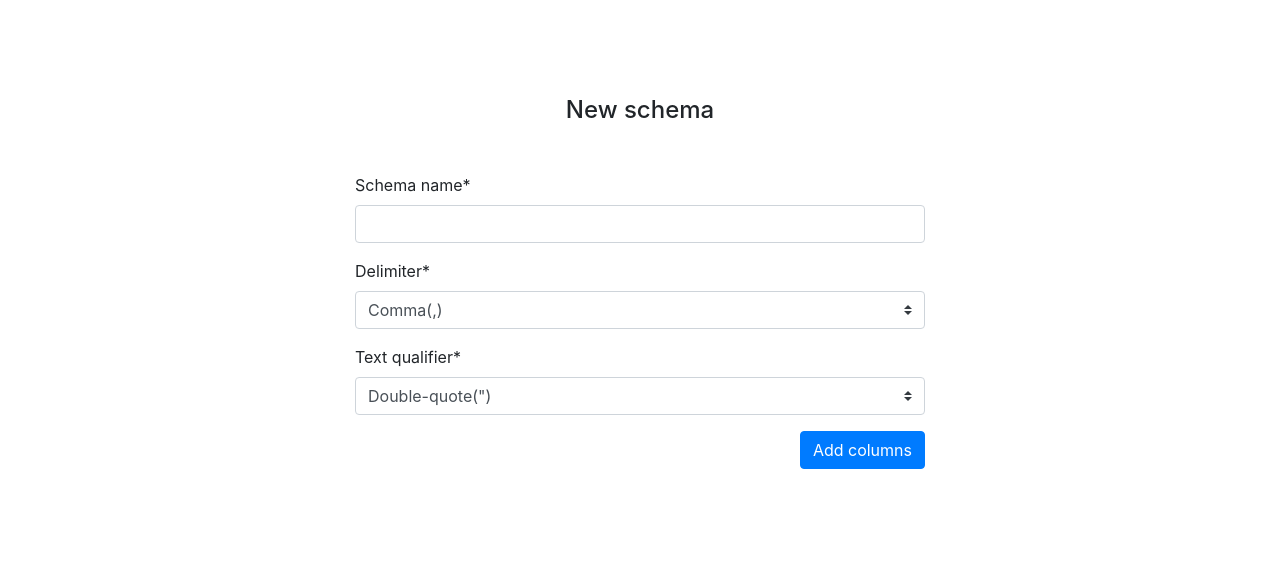
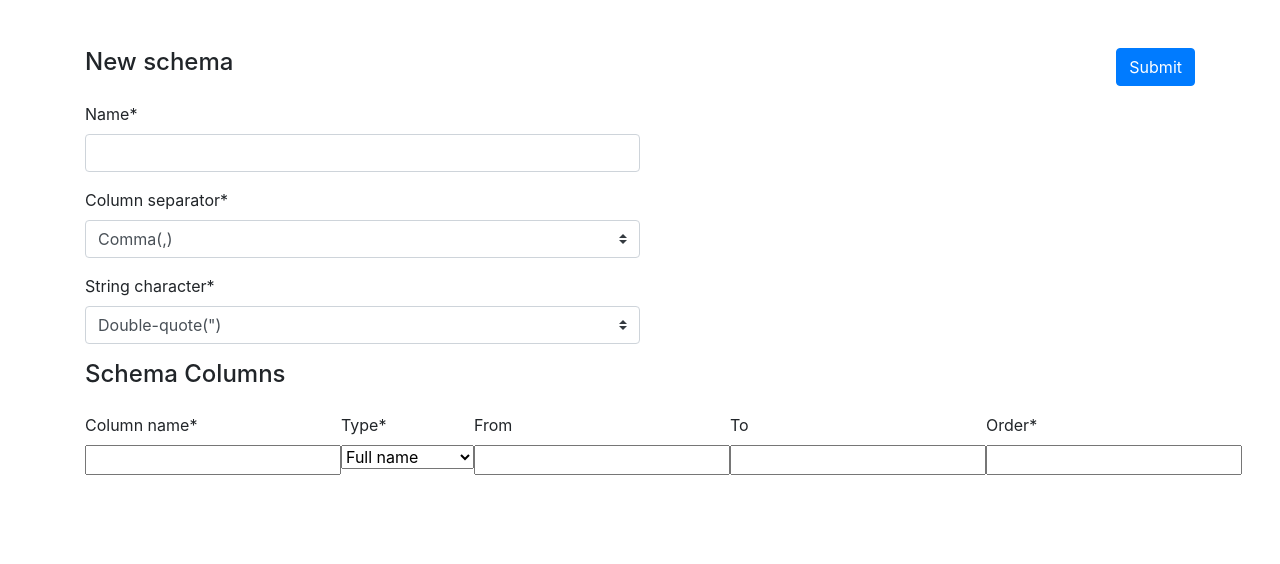
Before and after one commit to Dima12334/planeks_csv, a Django app: page /create_schema/ in a window 1280 px wide. Shown: the part 72-636 px from the top of the page. Run offline with Django 4.2, Linux system fonts and the light colour scheme; the visitor is signed in with stand-in values (Sample User, id 1); some libraries are stand-ins or nearby versions.

Commit message:
Bug fixes: fixed Schema creation (without adding or removing columns)

```diff
--- a/fake_csv/forms.py
+++ b/fake_csv/forms.py
@@ -14,15 +14,13 @@ class SchemaForm(forms.ModelForm):
         fields = ('name', 'column_separator', 'string_character')
 
     def __init__(self, *args, **kwargs):
-        self.is_add = kwargs.pop('is_add', False)
         super(SchemaForm, self).__init__(*args, **kwargs)
         self.helper = FormHelper()
         self.helper.label_class = 'd-flex justify-content-left'
         self.helper.layout = Layout(
-            'name',
-            'column_separator',
-            'string_character',
-            Submit('submit', 'Add columns' if self.is_add else 'Edit columns', css_class='btn btn-primary')
+            Field('name', css_class='w-50'),
+            Field('column_separator', css_class='w-50'),
+            Field('string_character', css_class='w-50')
         )
 
 
@@ -34,71 +32,21 @@ class ColumnForm(forms.ModelForm):
         fields = ('name', 'type', 'from_value', 'to_value', 'order')
 
     def __init__(self, *args, **kwargs):
-        self.is_add = kwargs.pop('is_add', False)
         super().__init__(*args, **kwargs)
-        self.helper = FormHelper()
-        self.helper.label_class = 'd-flex justify-content-left mx-1'
-        self.helper.field_class = 'mx-1'
+        # self.helper = FormHelper()
+        # self.helper.label_class = 'd-flex justify-content-left mx-1'
+        # self.helper.field_class = 'mx-1'
         self.fields['from_value'].disabled = False
         self.fields['to_value'].disabled = False
-        self.helper.layout = Layout(
-            Row(
-                Field('name'),
-                Field('type'),
-                Field('from_value'),
-                Field('to_value'),
-                Field('order'),
-            ),
-            Submit('submit', 'Add column' if self.is_add else 'Edit column', css_class='btn btn-primary')
-        )
+        # self.helper.layout = Layout(
+        #     Row(
+        #         Field('name'),
+        #         Field('type'),
+        #         Field('from_value'),
+        #         Field('to_value'),
+        #         Field('order'),
+        #     )
+        # )
 
 
-# class SchemaForm(forms.ModelForm):
-#     class Meta:
-#         model = Schema
-#         fields = ('name', 'column_separator', 'string_character')
-#
-#         widgets = {
-#             'name': forms.TextInput(attrs={'placeholder': 'Name'}),
-#         }
-#
-#     def __init__(self, *args, **kwargs):
-#         super(SchemaForm, self).__init__(*args, **kwargs)
-#         self.helper = FormHelper()
-#         self.helper.label_class = 'd-flex justify-content-left'
-#         self.helper.layout = Layout(
-#             'name',
-#             'column_separator',
-#             'string_character',
-#         )
-#
-#
-# class ColumnForm(forms.ModelForm):
-#     class Meta:
-#         model = Column
-#         fields = ('name', 'type', 'from_value', 'to_value', 'order')
-#
-#     def __init__(self, *args, **kwargs):
-#         super().__init__(*args, **kwargs)
-#         super().__init__(*args, **kwargs)
-#         self.helper = FormHelper()
-#         self.helper.label_class = 'd-flex justify-content-left mx-1'
-#         self.helper.field_class = 'mx-1'
-#         self.fields['from_value'].disabled = False
-#         self.fields['to_value'].disabled = False
-#         self.helper.layout = Layout(
-#             Row(
-#                 Field('name'),
-#                 Field('type'),
-#                 Field('from_value'),
-#                 Field('to_value'),
-#                 Field('order'),
-#             )
-#         )
-#
-#
-# ColumnFormSet = formset_factory(
-#     ColumnForm,
-#     extra=0,
-#     min_num=1
-# )
+ColumnFormSet = formset_factory(ColumnForm, extra=1)
--- a/fake_csv/models.py
+++ b/fake_csv/models.py
@@ -14,12 +14,12 @@ class Schema(models.Model):
         DOUBLE_QUOTE = '"', 'Double-quote(")'
         SINGLE_QUOTE = "'", "Single-quote(')"
 
-    name = models.CharField(max_length=255, verbose_name='Schema name')
-    column_separator = models.CharField(max_length=50, verbose_name='Delimiter', choices=ColumnSeparator.choices,
+    name = models.CharField(max_length=255, verbose_name='Name')
+    column_separator = models.CharField(max_length=50, verbose_name='Column separator', choices=ColumnSeparator.choices,
                                         default=ColumnSeparator.COMMA)
-    string_character = models.CharField(max_length=50, verbose_name='Text qualifier', choices=StringCharacter.choices,
+    string_character = models.CharField(max_length=50, verbose_name='String character', choices=StringCharacter.choices,
                                         default=StringCharacter.DOUBLE_QUOTE)
-    modified_at = models.DateField(auto_now=True, verbose_name='Date of modify')
+    modified_at = models.DateField(auto_now=True, verbose_name='Modified')
     user = models.ForeignKey(User, verbose_name='Schema author', on_delete=models.CASCADE, related_name='users')
 
     class Meta:
@@ -46,11 +46,11 @@ class Column(models.Model):
 
     schema = models.ForeignKey(Schema, verbose_name='Schema', on_delete=models.CASCADE, related_name='columns')
     name = models.CharField(max_length=255, verbose_name='Column name')
-    type = models.CharField(max_length=50, verbose_name='Column type', choices=ColumnType.choices,
-                            default=ColumnType.INTEGER)
-    from_value = models.IntegerField(verbose_name='Integer from', null=True, blank=True)
-    to_value = models.IntegerField(verbose_name='Integer to', null=True, blank=True)
-    order = models.PositiveIntegerField(verbose_name='Column order')
+    type = models.CharField(max_length=50, verbose_name='Type', choices=ColumnType.choices,
+                            default=ColumnType.FULL_NAME)
+    from_value = models.IntegerField(verbose_name='From', null=True, blank=True)
+    to_value = models.IntegerField(verbose_name='To', null=True, blank=True)
+    order = models.PositiveIntegerField(verbose_name='Order')
 
     class Meta:
         verbose_name = 'Column'
@@ -68,9 +68,9 @@ class Dataset(models.Model):
         READY = 'Ready', 'Ready'
 
     schema = models.ForeignKey(Schema, verbose_name='Schema', on_delete=models.CASCADE, related_name='datasets')
-    created_at = models.DateField(auto_now_add=True, verbose_name='Date of create')
+    created_at = models.DateField(auto_now_add=True, verbose_name='Created')
     csv_file = models.FileField(verbose_name='CSV file', blank=True, null=True)
-    status = models.CharField(max_length=50, verbose_name='Dataset status', choices=Status.choices,
+    status = models.CharField(max_length=50, verbose_name='Status', choices=Status.choices,
                               default=Status.PROCESSING)
 
     class Meta:
--- a/fake_csv/views.py
+++ b/fake_csv/views.py
@@ -12,7 +12,7 @@ from django.views import View
 from django.views.decorators.csrf import csrf_exempt
 from django.views.generic import DeleteView, UpdateView, CreateView, ListView, DetailView
 
-from .forms import ColumnForm, SchemaForm  # ColumnFormSet
+from .forms import ColumnForm, SchemaForm, ColumnFormSet
 from .models import Dataset, Schema, Column
 from .service import generate_csv_file
 
@@ -54,18 +54,30 @@ class SchemaCreateView(LoginRequiredMixin, CreateView):
     model = Schema
     form_class = SchemaForm
     template_name = 'schema_create.html'
+    success_url = reverse_lazy('schema_list')
 
-    def get_form_kwargs(self):
-        kwargs = super().get_form_kwargs()
-        kwargs['is_add'] = True
-        return kwargs
+    def get_context_data(self, **kwargs):
+        if self.request.POST:
+            kwargs['formset'] = ColumnFormSet(self.request.POST)
+        else:
+            kwargs['formset'] = ColumnFormSet()
+        return super().get_context_data(**kwargs)
 
     def form_valid(self, form):
-        form.instance.user = self.request.user
-        return super(SchemaCreateView, self).form_valid(form)
+        context = self.get_context_data()
+        formset = context['formset']
+        if formset.is_valid():
+            self.object = form.save(commit=False)
+            self.object.user = self.request.user
+            self.object.save()
 
-    def get_success_url(self):
-        return reverse_lazy('add_columns', kwargs={'id_schema': self.object.id})
+            for column_form in formset:
+                column = column_form.save(commit=False)
+                column.schema = self.object
+                column.save()
+            return super().form_valid(form)
+        else:
+            return self.form_invalid(form)
 
 
 class SchemaUpdateView(LoginRequiredMixin, UpdateView):
@@ -210,11 +222,6 @@ class ColumnCreateView(LoginRequiredMixin, CreateView):
         context['columns'] = columns
         return context
 
-    def get_form_kwargs(self):
-        kwargs = super().get_form_kwargs()
-        kwargs['is_add'] = True
-        return kwargs
-
 
 class ColumnUpdateView(LoginRequiredMixin, UpdateView):
     """Update schema columns"""
--- a/templates/column_create.html
+++ b/templates/column_create.html
@@ -53,9 +53,9 @@
     </div>
     <p class="text-center pb-3">Your schema has no columns yet</p>
     {% endif %}
-    <h4 class="text-center pt-5 pb-3">Add column</h4>
-    <div class="row justify-content-center">
-        <form class="text-right form-contact" id="column_form" action="" method="POST">
+    <h4 class="text-left pt-5 pb-3">Add column</h4>
+    <div class="row justify-content-left">
+        <form class="text-left form-contact" id="column_form" action="" method="POST">
             {% csrf_token %}
             {% crispy form "bootstrap4" %}
         </form>
--- a/templates/column_update.html
+++ b/templates/column_update.html
@@ -4,9 +4,9 @@
 {% load crispy_forms_tags %}
 
 <main class="container py-4 my-4">
-    <h4 class="text-center pt-5 pb-3">Edit column</h4>
-    <div class="row justify-content-center">
-        <form class="text-right form-contact" action="" method="POST">
+    <h4 class="text-left pt-5 pb-3">Edit column</h4>
+    <div class="row justify-content-left">
+        <form class="text-left form-contact" action="" method="POST">
             {% csrf_token %}
             {% crispy form "bootstrap4" %}
         </form>
--- a/templates/schema_create.html
+++ b/templates/schema_create.html
@@ -3,14 +3,46 @@
 
 {% load crispy_forms_tags %}
 
-<main class="container py-5 my-5">
-    <h4 class="text-center">New schema</h4>
-    <div class="row py-4 my-4 justify-content-center">
-            <form class="text-right form-contact" style="width: 50%" action="" method="POST">
-                {% csrf_token %}
-                {% crispy form "bootstrap4" %}
-            </form>
-    </div>
+<main class="container py-5 ">
+    <form class="text-left form-contact" method="POST">
+        <div class="d-flex justify-content-between">
+            <h4 class="text-left">New schema</h4>
+            <button type="submit" class="btn btn-primary">Submit</button>
+        </div>
+        <div class="py-3 justify-content-left">
+            {% csrf_token %}
+            <div>
+                {% crispy form 'bootstrap4' %}
+            </div>
+
+            <h4 class="text-left">Schema Columns</h4>
+            <div class="d-flex justify-content-between py-3 justify-content-left">
+                 {{ formset.management_form }}
+                 {% for formset_form in formset %}
+                    {{ formset_form|crispy }}
+                    {# {% crispy formset_form 'bootstrap4' %} #}
+                 {% endfor %}
+            </div>
+        </div>
+    </form>
 </main>
 
+{% block scripts %}
+<script>
+    $("#id_brand").change(function () {
+      var brandId = $(this).val();
+
+      $.ajax({
+        url: '{% url 'main_app:load-prototypes' %}',
+        data: {
+          'brand': brandId
+        },
+        success: function (data) {
+          $("#id_prototype").html(data);
+        }
+      });
+    });
+</script>
+{% endblock scripts %}
+
 {% endblock %}
```
Also changed, not shown: templates/create_schema.html (+39 -0 lines).
